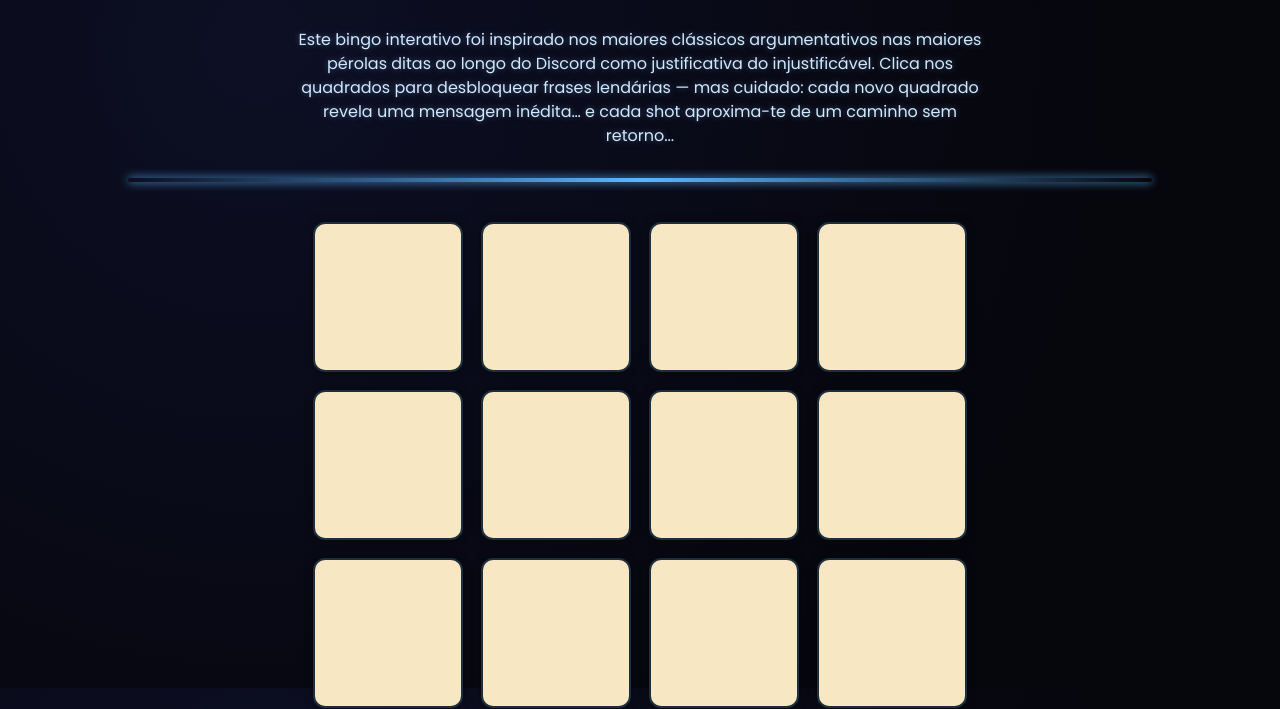
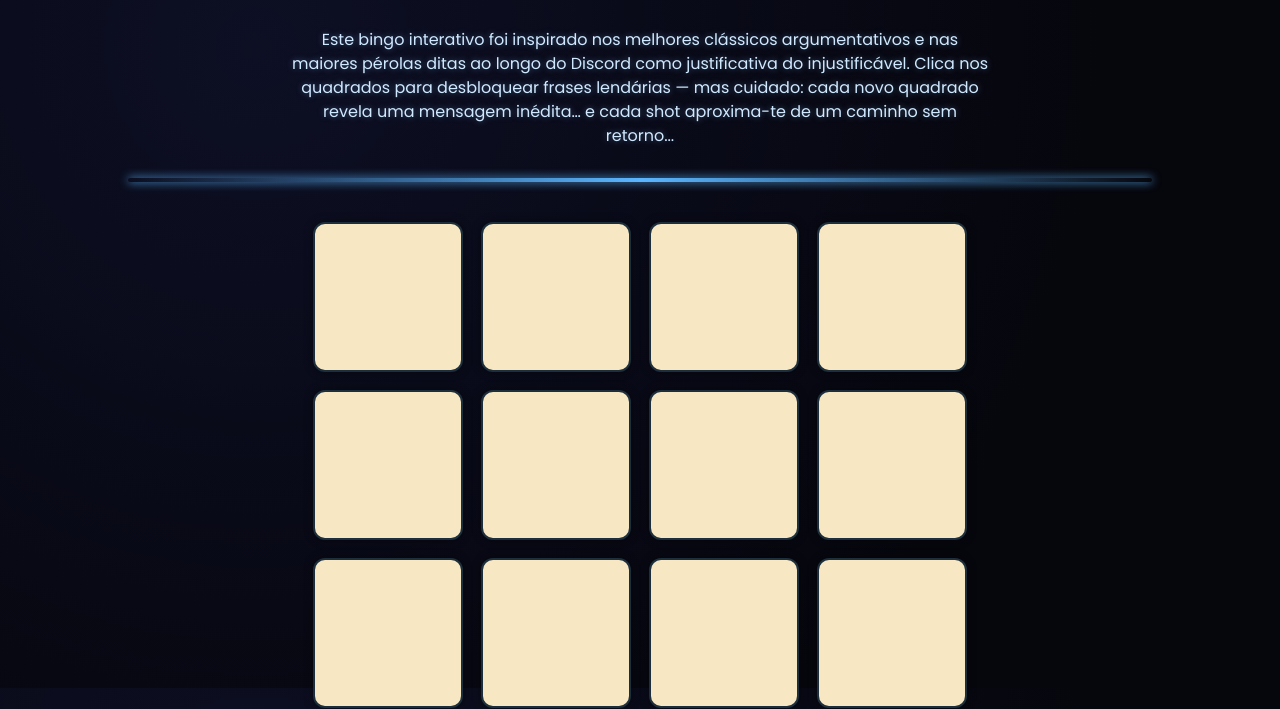
Before and after one commit to kub1banban/bingo, a plain HTML site: page index.html in a window 1280 px wide. Shown: the part 112-821 px from the top of the page. Drawn offline with Linux system fonts and the light colour scheme.

Commit message:
Update index.html

```diff
--- a/index.html
+++ b/index.html
@@ -161,7 +161,7 @@
 <h1>BINGO KUB1N4SH1</h1>
 
 <div class="descricao-topo">
-    Este bingo interativo foi inspirado nos maiores clássicos argumentativos nas maiores
+    Este bingo interativo foi inspirado nos melhores clássicos argumentativos e nas maiores
     pérolas ditas ao longo do Discord como justificativa do injustificável. Clica nos
     quadrados para desbloquear frases lendárias — mas cuidado: cada novo quadrado revela
     uma mensagem inédita… e cada shot aproxima-te de um caminho sem retorno...
```
